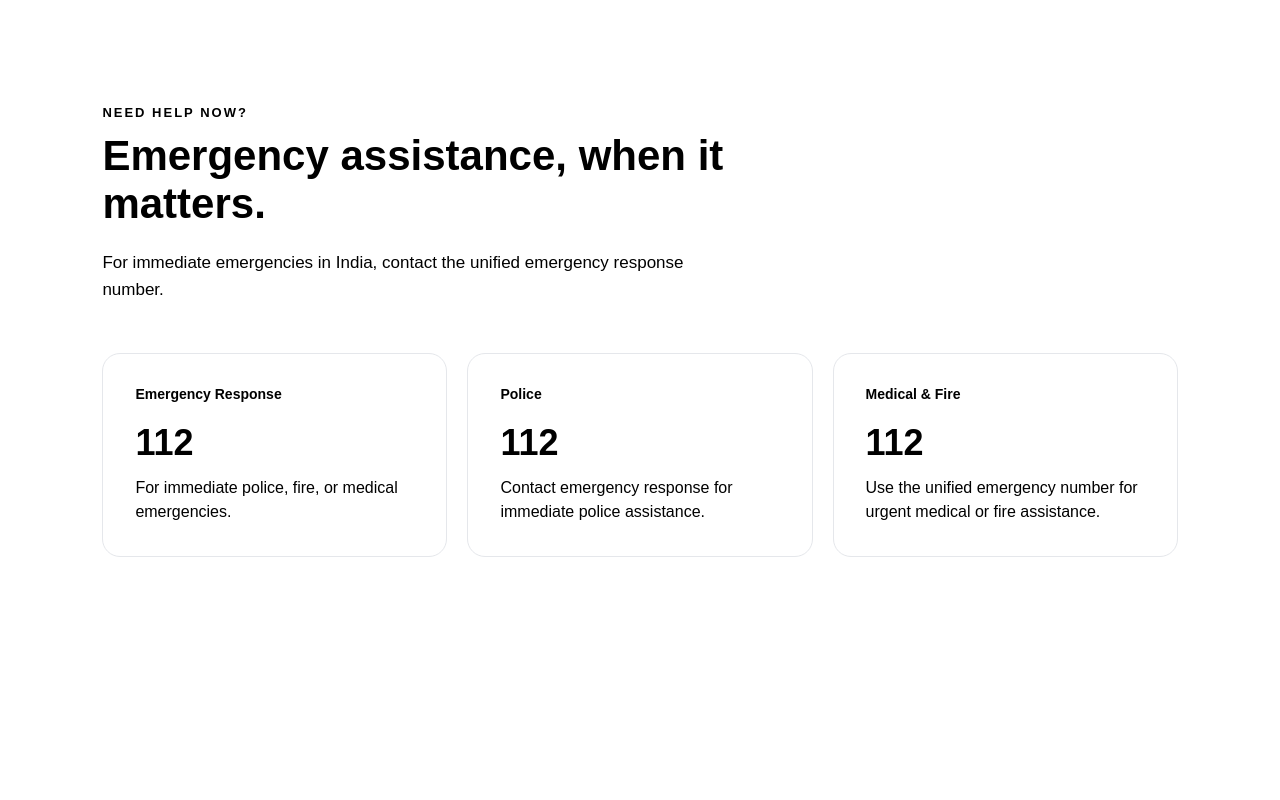
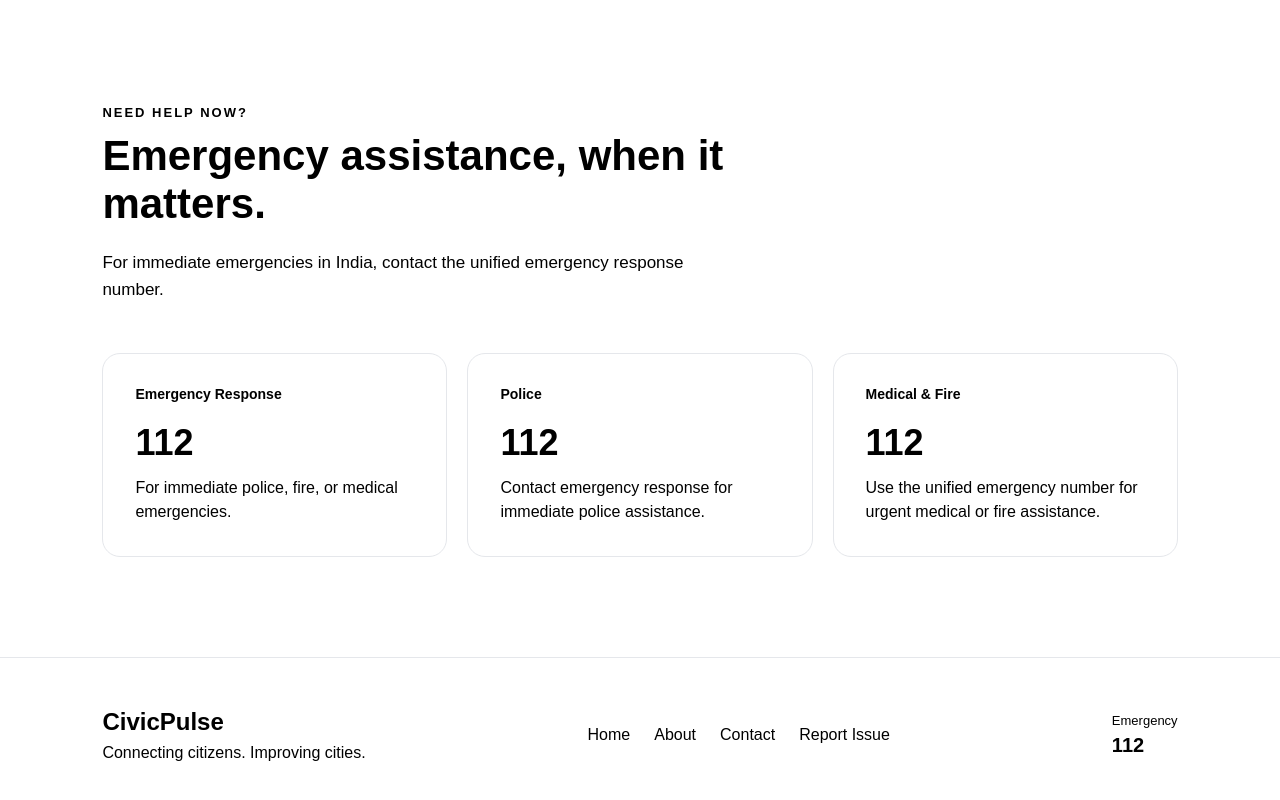
Before and after one commit to utkarsh8608beaift25-bit/civicpulse, a React (Vite) app: page / in a window 1280 px wide. Shown: the part 2601-3401 px from the top of the page. Before the commit the page ends 3258 px from the top, so only its background shows below. Built offline with nearby package versions, Linux system fonts and the light colour scheme.

Commit message:
Added reusable footer component

```diff
--- /dev/null
+++ b/src/components/layout/Footer.jsx
@@ -0,0 +1,27 @@
+import { Link } from "react-router-dom";
+import styles from "./Footer.module.css";
+
+function Footer() {
+  return (
+    <footer className={styles.footer}>
+      <div className={styles.brand}>
+        <h2>CivicPulse</h2>
+        <p>Connecting citizens. Improving cities.</p>
+      </div>
+
+      <div className={styles.links}>
+        <Link to="/">Home</Link>
+        <Link to="/about">About</Link>
+        <Link to="/contact">Contact</Link>
+        <Link to="/report">Report Issue</Link>
+      </div>
+
+      <div className={styles.emergency}>
+        <span>Emergency</span>
+        <a href="tel:112">112</a>
+      </div>
+    </footer>
+  );
+}
+
+export default Footer;
--- /dev/null
+++ b/src/components/layout/Footer.module.css
@@ -0,0 +1,40 @@
+.footer {
+  padding: 50px 8%;
+  display: flex;
+  justify-content: space-between;
+  align-items: center;
+  gap: 40px;
+  border-top: 1px solid #e5e7eb;
+}
+
+.brand h2 {
+  margin: 0;
+  font-size: 24px;
+}
+
+.brand p {
+  margin: 8px 0 0;
+}
+
+.links {
+  display: flex;
+  gap: 24px;
+}
+
+.links a {
+  text-decoration: none;
+  color: inherit;
+}
+
+.emergency span {
+  display: block;
+  font-size: 13px;
+  margin-bottom: 6px;
+}
+
+.emergency a {
+  font-size: 20px;
+  font-weight: 700;
+  text-decoration: none;
+  color: inherit;
+}
--- a/src/components/layout/Layout.jsx
+++ b/src/components/layout/Layout.jsx
@@ -1,4 +1,5 @@
 import Navbar from "./Navbar";
+import Footer from "./Footer";
 
 function Layout({children}){
     return(
@@ -7,6 +8,8 @@ function Layout({children}){
             <main>
                 {children}
             </main>
+
+            <Footer />
         </>
     )
 }
```
